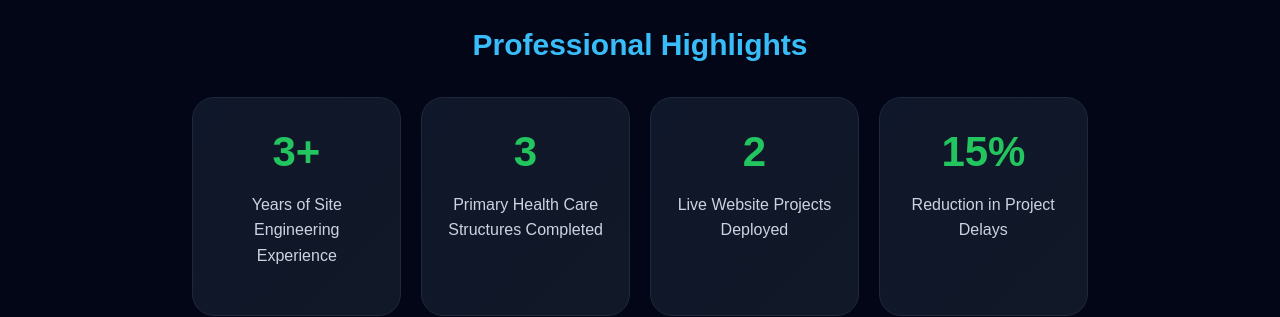
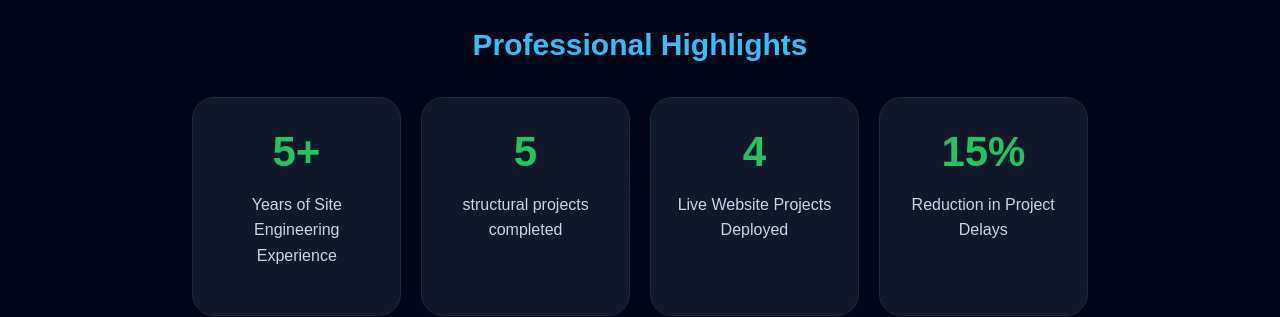
Before and after one commit to seangarreth/Portfolio, a React (Vite) app: page / in a window 1280 px wide. Shown: the part 1520-1837 px from the top of the page. Built offline with nearby package versions, Linux system fonts and the light colour scheme.

Commit message:
Update statistics in App component

```diff
--- a/src/App.jsx
+++ b/src/App.jsx
@@ -75,17 +75,17 @@ export default function App() {
 
   <div className="stats-grid">
     <div className="stat-card">
-      <h3>3+</h3>
+      <h3>5+</h3>
       <p>Years of Site Engineering Experience</p>
     </div>
 
     <div className="stat-card">
-      <h3>3</h3>
-      <p>Primary Health Care Structures Completed</p>
+      <h3>5</h3>
+      <p> structural projects completed </p>
     </div>
 
     <div className="stat-card">
-      <h3>2</h3>
+      <h3>4</h3>
       <p>Live Website Projects Deployed</p>
     </div>
 
```
